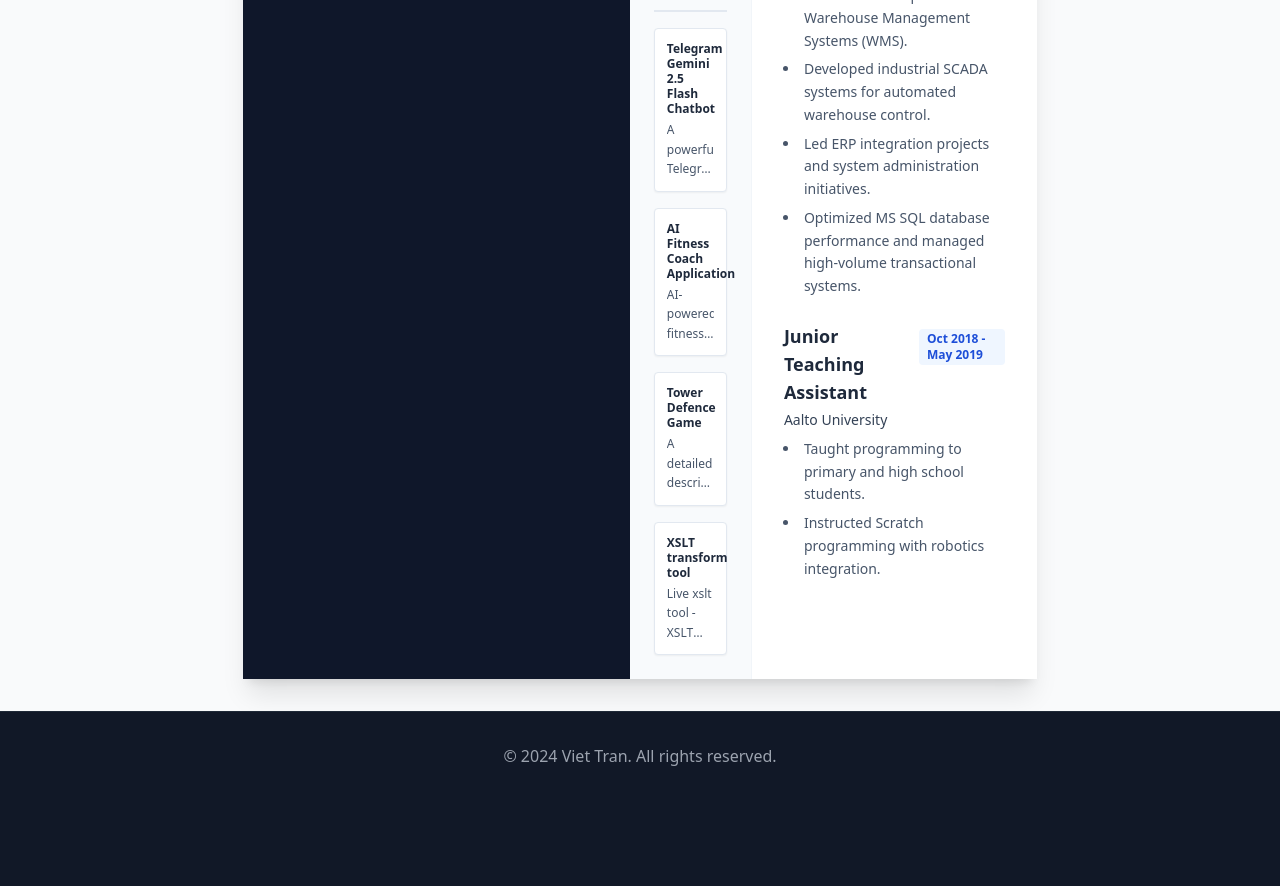
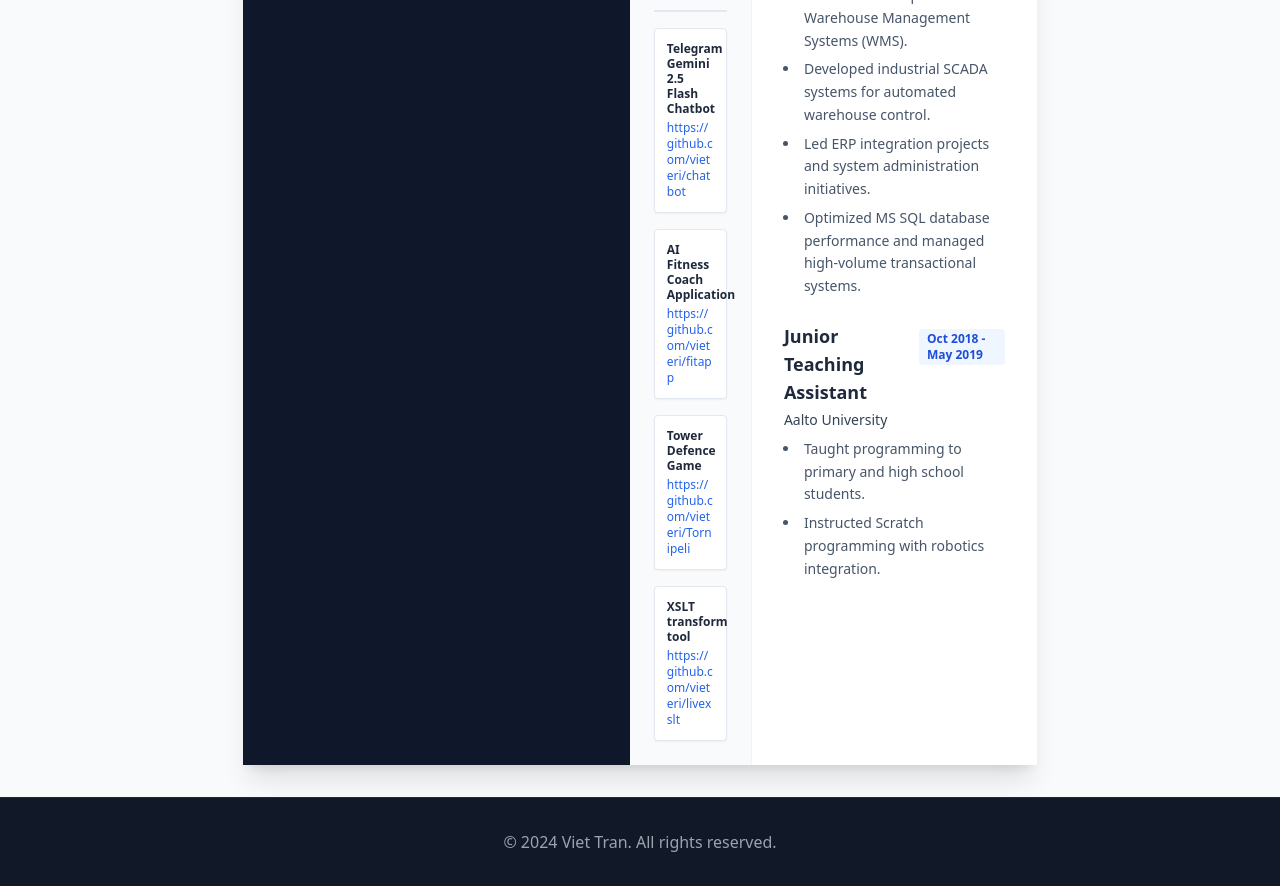
Before and after one commit to vieteri/viet-tran-portfolio, a Next.js app: page /about/cv in a window 1280 px wide. Shown: the part 1620-2506 px from the top of the page. Before the commit the page ends 2420 px from the top, so only its background shows below. Built offline with nearby package versions, Linux system fonts and the light colour scheme.

Commit message:
feat: replace project descriptions with links in CV

```diff
--- a/src/app/about/cv/CVComponent.tsx
+++ b/src/app/about/cv/CVComponent.tsx
@@ -170,7 +170,9 @@ const CVComponent = () => {
                 {projects.filter(p => ['telegram-gemini-chatbot', 'ai-fitness-coach', 'XML-transform-tool', 'tower-defence-game'].includes(p.slug)).map((proj, i) => (
                   <div key={i} className="bg-white p-3 rounded border border-slate-200 shadow-sm print:border-slate-300">
                     <h4 className="text-xs font-bold text-slate-800 mb-1 leading-tight">{proj.title}</h4>
-                    <p className="text-xs text-slate-600 line-clamp-3 leading-relaxed">{proj.description}</p>
+                    <a href={proj.githubLink} target="_blank" rel="noopener noreferrer" className="text-xs text-blue-600 hover:underline break-all block">
+                      {proj.githubLink}
+                    </a>
                   </div>
                 ))}
               </div>
```
